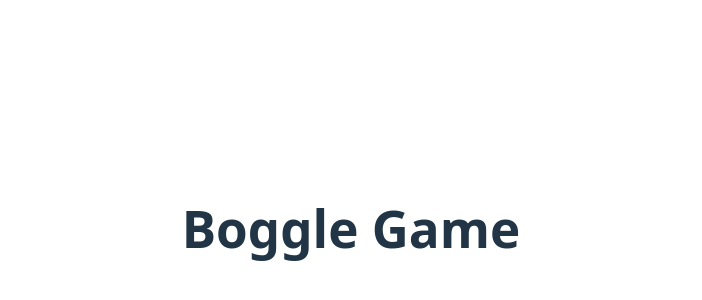
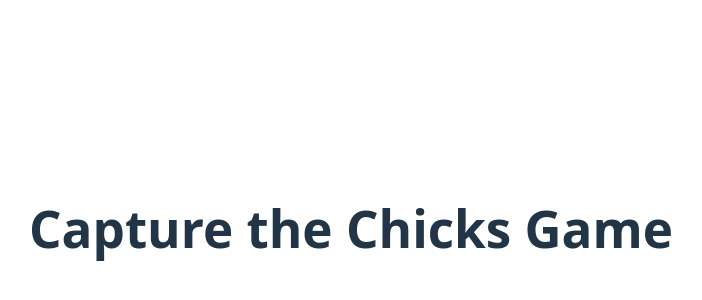
Before and after one commit to darithedev/techtonica-assignments, a React (Vite) app in the folder react-game/cozy-game/: page / in a window 1280 px wide. Shown: the part 172-472 px from the top of the page, without its empty margins (289-991 px from the left). Built offline with nearby package versions, Linux system fonts and the light colour scheme.

Commit message:
Change game name to 'Capture the Chicks Game'

```diff
--- a/react-game/cozy-game/src/App.jsx
+++ b/react-game/cozy-game/src/App.jsx
@@ -7,7 +7,7 @@ function App() {
   return (
     <>
       <div>
-        <h1>Boggle Game</h1>
+        <h1>Capture the Chicks Game</h1>
       </div>
     </>
   )
```
